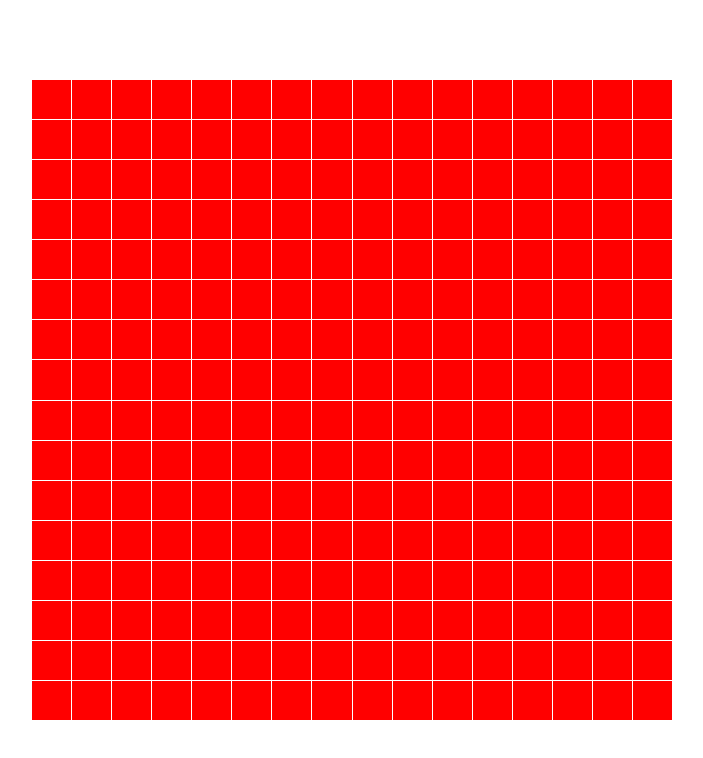
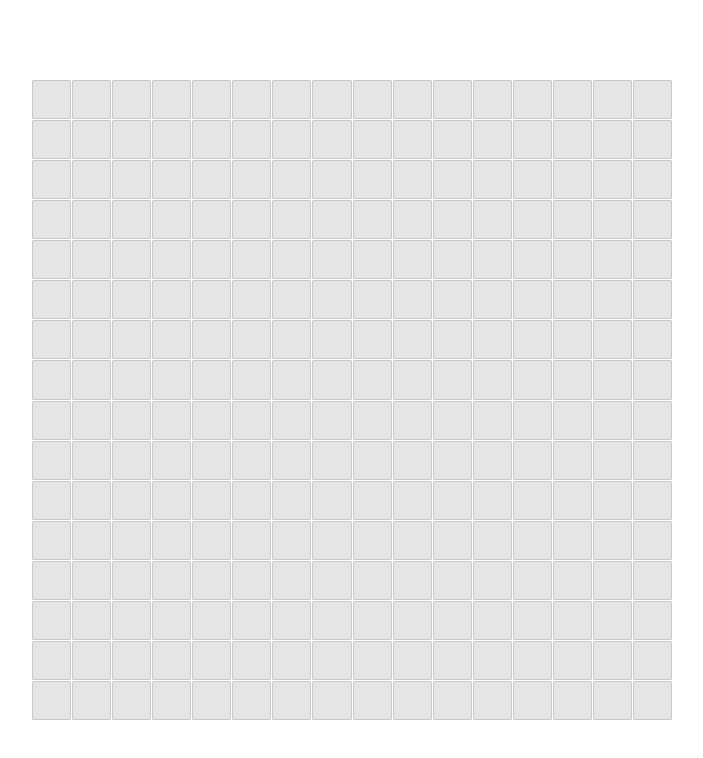
Before and after one commit to joking3000/etch-a-sketch-project, a plain HTML site: page index.html in a window 1280 px wide. Shown: the whole page, without its empty margins (288-991 px from the left). Drawn offline with Linux system fonts and the light colour scheme.

Commit message:
Make grid tiles paintable
With this commit, tiles are given a little more styling to make them
appear visible, but blank before painting.

Also with this commit, they are made paintable.
To do this, an event listener is given to the sketchBoard element which
listens for mouseover events and then calls the function paintTiles.
The paintTiles function checks to see if the event.target has a class
of tile (which it should if it is a tile) and, if so, appends a class of
painted to it also.
A CSS ruleset exists for painted tiles, so that once the class is added,
that tile will appear to be painted.

```diff
--- a/css/master.css
+++ b/css/master.css
@@ -23,6 +23,12 @@ html, body, .centering-device {
 }
 
 .tile {
-  background-color: red;
+  background-color: rgba(0, 0, 0, 0.1);
+  border: 1px solid rgba(0, 0, 0, 0.12);
+  border-radius: 4%;
   display: inline-block;
 }
+
+.tile.painted {
+  background-color: rgba(0, 0, 0, 0.75);
+}
--- a/script.js
+++ b/script.js
@@ -1,11 +1,11 @@
-sketchBoard = document.querySelector(".container");
+const sketchBoard = document.querySelector(".container");
 
 function createGrid(numberOfTiles) {
   for (let rowI = 0; rowI < numberOfTiles; rowI++) {
-    tileRow = []
+    let tileRow = []
     for (let colI = 0; colI < numberOfTiles; colI++) {
       tile = document.createElement("div")
-      tile.classList.add("tile", `row${rowI}`, `col${colI}`)
+      tile.classList.add("tile")
       tileRow.push(tile);
     }
     tileRow.forEach(tile => sketchBoard.appendChild(tile));
@@ -29,8 +29,14 @@ function setBoardSize() {
   }
 }
 
+function paintTiles(e) {
+  if (e.target.classList.contains("tile")) {
+    e.target.classList.add("painted");
+  }
+}
 
 setBoardSize();
 createGrid(16);
 
-window.addEventListener("resize", setBoardSize)
+window.addEventListener("resize", setBoardSize);
+sketchBoard.addEventListener("mouseover", paintTiles);
```
